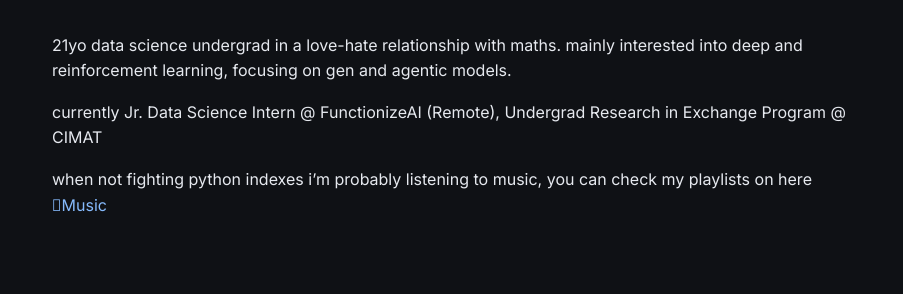
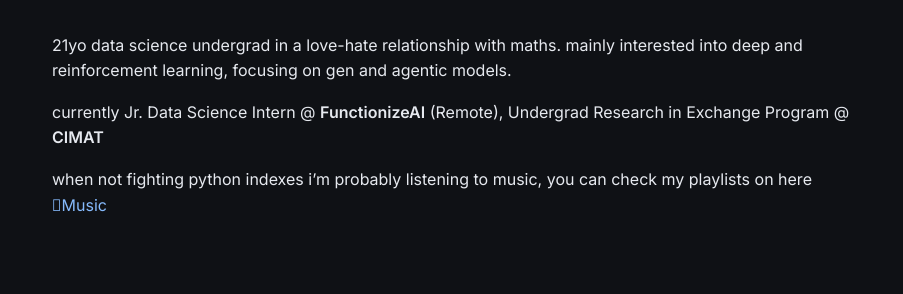
Before and after one commit to LAK3SHORE/cris.github.io, a Jekyll site: the page built from about.md, in a window 1280 px wide. Shown: the part 141-435 px from the top of the page, without its empty margins (188-1091 px from the left). Built offline with Jekyll 4.4.1, drawn with Linux system fonts in a browser that asks for light colours.

```diff
--- a/about.md
+++ b/about.md
@@ -9,6 +9,6 @@ permalink: /about/
 21yo data science undergrad in a love-hate relationship with maths.
 mainly interested into deep and reinforcement learning, focusing on gen and agentic models.
 
-currently Jr. Data Science Intern @ FunctionizeAI (Remote), Undergrad Research in Exchange Program @ CIMAT
+currently Jr. Data Science Intern @ **FunctionizeAI** (Remote), Undergrad Research in Exchange Program @ **CIMAT**
 
 when not fighting python indexes i'm probably listening to music, you can check my playlists on here [Music](https://music.apple.com/profile/alexturnerstan)
```
